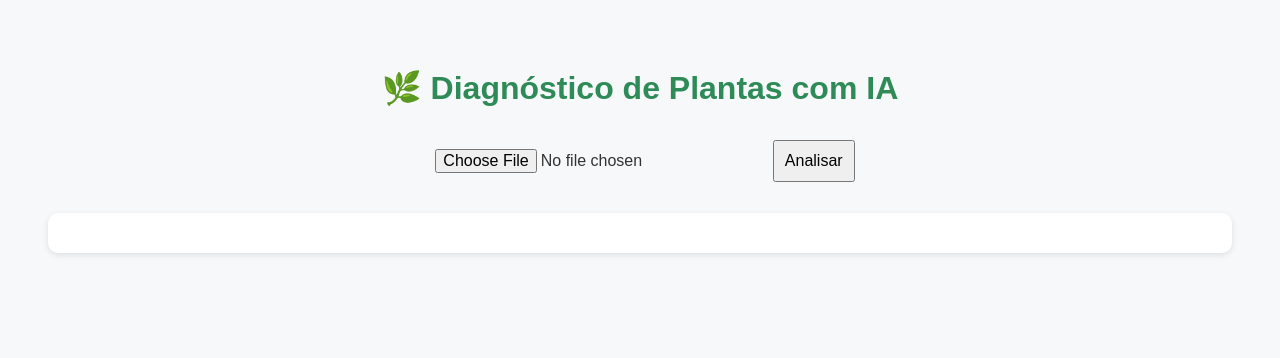
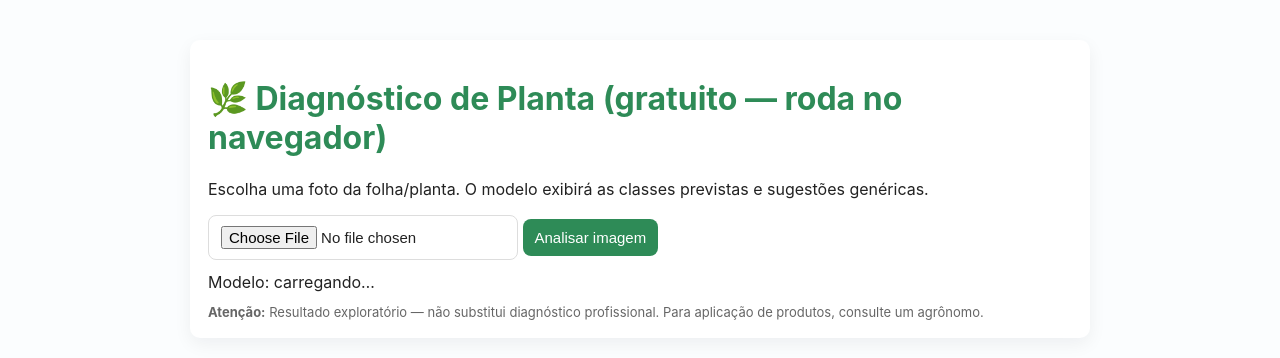
Before and after one commit to sabrinaantoneskirodrigues38-droid/plant-diagnosis, a plain HTML site: page index.html in a window 1280 px wide. Drawn offline with Linux system fonts and the light colour scheme.

Commit message:
Update index.html

```diff
--- a/index.html
+++ b/index.html
@@ -1,37 +1,44 @@
-<!DOCTYPE html>
+<!doctype html>
 <html lang="pt-BR">
 <head>
-  <meta charset="UTF-8" />
-  <meta name="viewport" content="width=device-width, initial-scale=1.0" />
-  <title>Análise de Planta - IA</title>
+  <meta charset="utf-8" />
+  <meta name="viewport" content="width=device-width,initial-scale=1" />
+  <title>Diagnóstico de Planta (TensorFlow.js)</title>
   <style>
-    body {
-      font-family: Arial, sans-serif;
-      background: #f6f8fa;
-      color: #333;
-      text-align: center;
-      padding: 40px;
-    }
-    h1 { color: #2e8b57; }
-    input, button {
-      margin: 10px;
-      padding: 10px;
-      font-size: 16px;
-    }
-    #result {
-      margin-top: 20px;
-      background: #fff;
-      border-radius: 10px;
-      padding: 20px;
-      box-shadow: 0 2px 6px rgba(0,0,0,0.1);
-    }
+    body { font-family: Inter, Arial, sans-serif; max-width:900px; margin:40px auto; color:#222; background:#fbfdfe; }
+    h1 { color:#2e8b57; }
+    .card { background:#fff; padding:18px; border-radius:10px; box-shadow:0 6px 18px rgba(20,20,30,0.06); }
+    #preview { max-width:320px; max-height:320px; margin:12px 0; border-radius:8px; }
+    input, button { padding:10px 12px; font-size:15px; border-radius:8px; border:1px solid #ddd; }
+    button { background:#2e8b57; color:white; cursor:pointer; border:none; }
+    .pred { margin:8px 0; padding:10px; border-radius:8px; background:#f6fffa; }
+    .warning { color:#b34700; }
+    .footer { margin-top:12px; font-size:13px; color:#666; }
   </style>
 </head>
 <body>
-  <h1>🌿 Diagnóstico de Plantas com IA</h1>
-  <input type="file" id="imageInput" accept="image/*" />
-  <button id="analyzeButton">Analisar</button>
-  <div id="result"></div>
+  <div class="card">
+    <h1>🌿 Diagnóstico de Planta (gratuito — roda no navegador)</h1>
+    <p>Escolha uma foto da folha/planta. O modelo exibirá as classes previstas e sugestões genéricas.</p>
+
+    <input type="file" id="imageInput" accept="image/*" />
+    <button id="analyzeButton">Analisar imagem</button>
+
+    <div id="status" style="margin-top:12px;">Modelo: <span id="modelStatus">carregando…</span></div>
+
+    <img id="preview" src="" alt="Preview da imagem" hidden />
+
+    <div id="predictions" style="margin-top:12px;"></div>
+    <div id="recommendation" style="margin-top:12px;"></div>
+
+    <div class="footer">
+      <strong>Atenção:</strong> Resultado exploratório — não substitui diagnóstico profissional. Para aplicação de produtos, consulte um agrônomo.
+    </div>
+  </div>
+
+  <!-- TensorFlow.js e MobileNet -->
+  <script src="https://cdn.jsdelivr.net/npm/@tensorflow/tfjs@4.12.0/dist/tf.min.js"></script>
+  <script src="https://cdn.jsdelivr.net/npm/@tensorflow-models/mobilenet@2.2.2/dist/mobilenet.min.js"></script>
 
   <script src="app.js"></script>
 </body>
```
